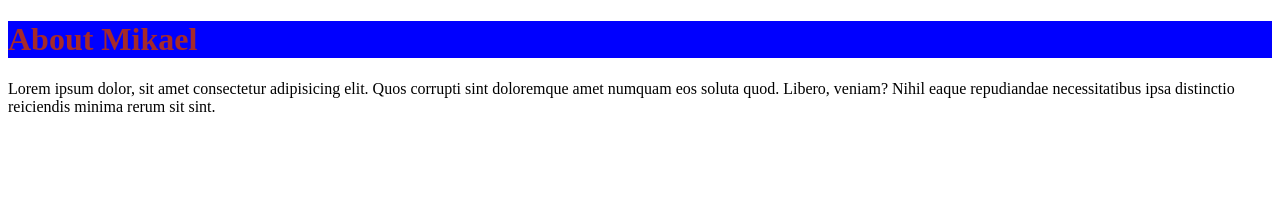
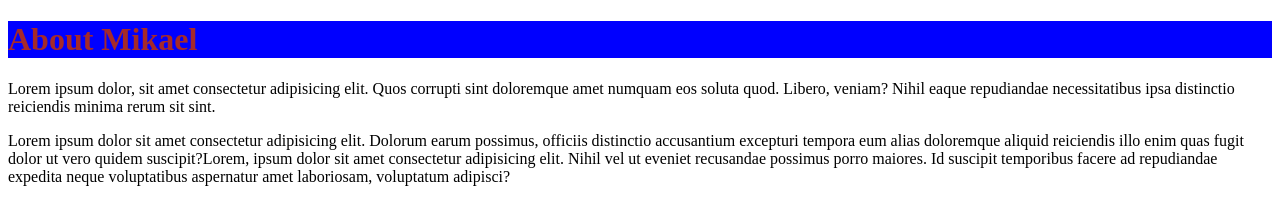
Before and after one commit to BusinessRasmus/git-uppgift, a plain HTML site: page aboutMikael.html in a window 1280 px wide. Drawn offline with Linux system fonts and the light colour scheme.

Commit message:
Extra info aboutMikael

```diff
--- a/aboutMikael.html
+++ b/aboutMikael.html
@@ -17,6 +17,13 @@
         eaque repudiandae necessitatibus ipsa distinctio reiciendis minima rerum
         sit sint.
       </p>
+      <div>
+        <p>
+            Lorem ipsum dolor sit amet consectetur adipisicing elit.
+             Dolorum earum possimus, officiis distinctio accusantium excepturi tempora eum alias doloremque aliquid reiciendis illo enim quas fugit dolor ut vero quidem suscipit?Lorem,
+              ipsum dolor sit amet consectetur adipisicing elit. Nihil vel ut eveniet recusandae possimus porro maiores. Id suscipit temporibus facere ad repudiandae expedita neque voluptatibus aspernatur amet laboriosam, voluptatum adipisci?
+        </p>
+      </div>
     </div>
   </body>
 </html>
```
